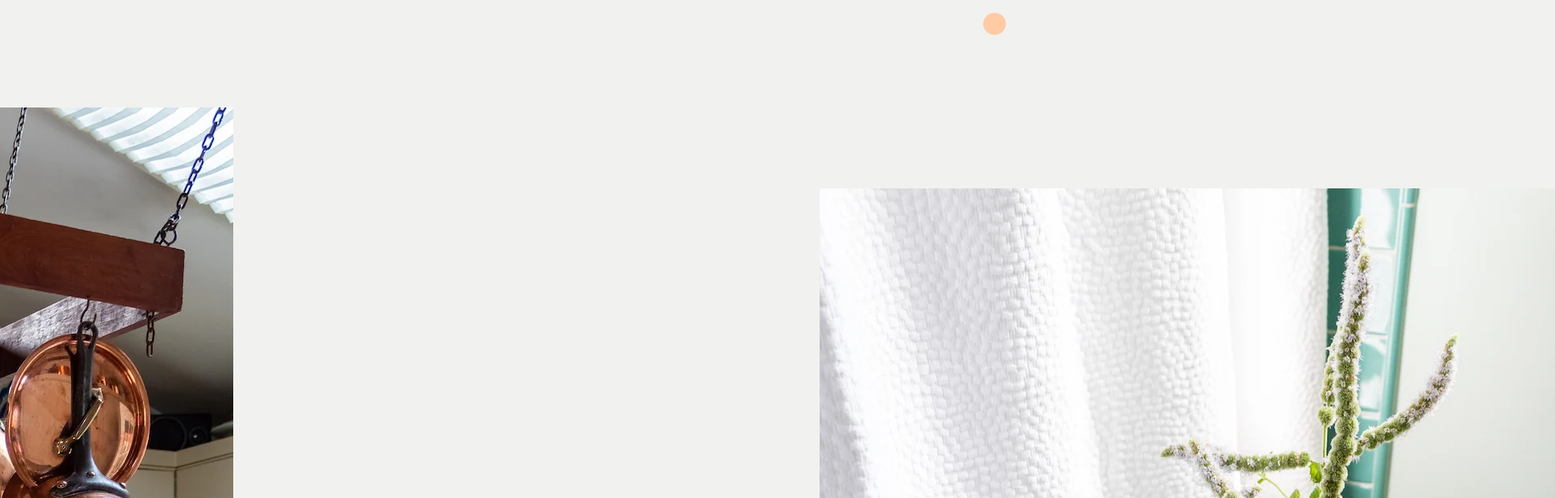
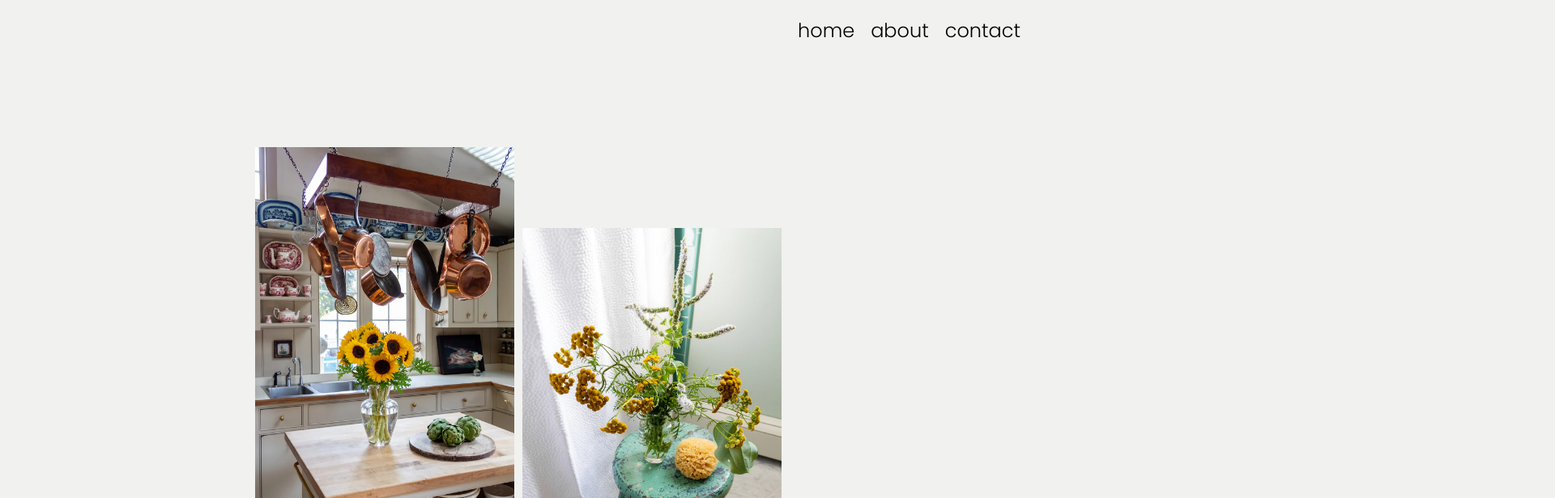
Before and after one commit to izzy1090/edie-templeton-design, a React (Create React App) app: page / in a window 1280 px wide. Shown: the top 616 px of the page at 81% size, 1920 px wide, since content can reach past the window. Built offline with nearby package versions, Linux system fonts and the light colour scheme.

Commit message:
Added a desktop menu and a mobile nav menu

```diff
--- a/src/components/navMenu.js
+++ b/src/components/navMenu.js
@@ -1,42 +1,61 @@
 import { useEffect } from "react";
 import useGlobalStates from "../hooks/use-globalStates";
 
-function NavMenu( { hamburger, invertedHamburger, activeMenu } ){
+function NavMenu( { menuItems } ){
 
     const { isNavOpen, setIsOpen } = useGlobalStates();
 
-        // useEffect so the web page is always looking for a click event
-        useEffect(()=> {
+    const hamburger = <div className="hamburger"></div>
+    const invertedHamburger = <div className="invertedHamburger"></div>
+
+    // useEffect so the web page is always looking for a click event
+    useEffect(()=> {
+        if (isNavOpen){
             // sets up a click handler and passes in a click event
             const handler = (event) => {
                 // init. a var to look for the click event target's className
                 const clickedDiv = event.target.className;
                 // if the class name is the activeMenu
-                if (clickedDiv === 'activeMenu'){
+                if (clickedDiv === 'activeMenu' || event.key === 'Escape'){
                     // close the menu
-                    setIsOpen(false)
+                    setIsOpen(false);
                 }
             }
 
-            document.addEventListener('click', handler)
+            document.addEventListener('click', handler);
+            document.addEventListener('keydown', handler);
 
             return ()=>{
                 document.removeEventListener('click', handler)
+                document.removeEventListener('keydown', handler);
             }
-
-        }, [setIsOpen])
+        }
+    }, [setIsOpen, isNavOpen])
 
     const handleOpenCloseMenu = () => {
         setIsOpen(!isNavOpen)
     }
+
+    const mobileActiveMenu = menuItems.map((menuItem)=>{
+        return <div key={menuItem.key}>
+            <a href={menuItem.path}>{menuItem.value}</a>
+        </div>
+    })
+
+    const renderedMenuItems = menuItems.map((menuItem)=>{
+        return <div key={menuItem.key} style={{padding: '10px'}}>
+            <a href={menuItem.path}>{menuItem.value}</a>
+        </div>
+    })
 
     return <>
         <div className={isNavOpen ? "menuTransitionIn" : "menuTransitionOut"}>
         <span onClick={handleOpenCloseMenu}>
             {isNavOpen ? invertedHamburger : hamburger}
         </span>
-            {isNavOpen ? activeMenu : null}
+            {isNavOpen ? <div className="mobileActiveMenu">{mobileActiveMenu}</div> : null}
         </div>
+        <div className="desktopMenu">{renderedMenuItems}</div>
     </>
 }
 
--- a/src/pages/ImagesPage.js
+++ b/src/pages/ImagesPage.js
@@ -35,20 +35,20 @@ import NYTCompressed from '../images/gallery/NYT.webp';
 function ImagesPage () {
 
     const imageArray = [
-        {key: 0, highResImage: grammieKitchen, compressedImage: grammieKitchenCompressed, alt: "Edie's grandma's kitchen." , loading: 'lazy'},
-        {key: 1, highResImage: chineseCabinet, compressedImage: chineseCabinetCompressed, alt: 'Ornate black and gold chinese cabinet.', loading: 'lazy'},
-        {key: 2, highResImage: livingRoom1, compressedImage: livingRoom1Compressed, width: 1800, height: 1200, alt: '72 Clermont Ave shot # 1.', loading: 'lazy'},
-        {key: 3, highResImage: livingRoom2, compressedImage: livingRoom2Compressed, width: 1200, height: 1800, alt: '72 Clermont Ave shot # 2.', loading: 'lazy' },
-        {key: 4, highResImage: livingRoom3, compressedImage: livingRoom3Compressed, width: 1200, height: 1800, alt: '72 Clermont Ave shot # 3.', loading: 'lazy'},
-        {key: 5, highResImage: bathroom1, compressedImage: bathroom1Compressed, width: 1300, height: 1950, alt: 'Bathroom shot 1.', loading: 'lazy'},
-        {key: 6, highResImage: bathroom2, compressedImage: bathroom2Compressed, width: 1300, height: 1950, alt: 'Bathroom shot 2.', loading: 'lazy'},
-        {key: 7, highResImage: flowers, compressedImage: flowersCompressed, width: 1067, height: 1600, alt: 'Bouquet of flowers.', loading: 'lazy'},
-        {key: 8, highResImage: diningRoom, compressedImage: diningRoomCompressed, width: 1000, height: 1500, alt: "Edie's parent's living room.", loading: 'lazy'},
-        {key: 9, highResImage: bedroom1, compressedImage: bedroom1Compressed, width: 933, height: 1400, alt: 'Dog sitting on bed in front of portrait in the background.', loading: 'lazy'},
-        {key: 10, highResImage: bedroom2, compressedImage: bedroom2Compressed, width: 1200, height: 1800, alt: 'Empty bedroom with chair and fur rug draped over the chair.', loading: 'lazy'},
-        {key: 11, highResImage: nightstand1, compressedImage: nightstand1Compressed, width: 1067, height: 1600, alt: 'Nightstand photo 1.', loading: 'lazy'},
-        {key: 12, highResImage: nightstand2, compressedImage: nightstand2Compressed, width: 1333, height: 2000,  alt: 'Nightstand photo 2.', loading: 'lazy'},
-        {key: 13, highResImage: NYT, compressedImage: NYTCompressed, width: 1800, height: 1200, alt: 'Copy of the NYT laid out on a dining room table.', loading: 'lazy'} ];
+        {key: 0, highResImage: grammieKitchen, compressedImage: grammieKitchenCompressed, alt: "Edie's grandma's kitchen." },
+        {key: 1, highResImage: chineseCabinet, compressedImage: chineseCabinetCompressed, alt: 'Ornate black and gold chinese cabinet.'},
+        {key: 2, highResImage: livingRoom1, compressedImage: livingRoom1Compressed, width: 1800, height: 1200, alt: '72 Clermont Ave shot # 1.'},
+        {key: 3, highResImage: livingRoom2, compressedImage: livingRoom2Compressed, width: 1200, height: 1800, alt: '72 Clermont Ave shot # 2.'},
+        {key: 4, highResImage: livingRoom3, compressedImage: livingRoom3Compressed, width: 1200, height: 1800, alt: '72 Clermont Ave shot # 3.'},
+        {key: 5, highResImage: bathroom1, compressedImage: bathroom1Compressed, width: 1300, height: 1950, alt: 'Bathroom shot 1.'},
+        {key: 6, highResImage: bathroom2, compressedImage: bathroom2Compressed, width: 1300, height: 1950, alt: 'Bathroom shot 2.'},
+        {key: 7, highResImage: flowers, compressedImage: flowersCompressed, width: 1067, height: 1600, alt: 'Bouquet of flowers.'},
+        {key: 8, highResImage: diningRoom, compressedImage: diningRoomCompressed, width: 1000, height: 1500, alt: "Edie's parent's living room."},
+        {key: 9, highResImage: bedroom1, compressedImage: bedroom1Compressed, width: 933, height: 1400, alt: 'Dog sitting on bed in front of portrait in the background.'},
+        {key: 10, highResImage: bedroom2, compressedImage: bedroom2Compressed, width: 1200, height: 1800, alt: 'Empty bedroom with chair and fur rug draped over the chair.'},
+        {key: 11, highResImage: nightstand1, compressedImage: nightstand1Compressed, width: 1067, height: 1600, alt: 'Nightstand photo 1.'},
+        {key: 12, highResImage: nightstand2, compressedImage: nightstand2Compressed, width: 1333, height: 2000,  alt: 'Nightstand photo 2.'},
+        {key: 13, highResImage: NYT, compressedImage: NYTCompressed, width: 1800, height: 1200, alt: 'Copy of the NYT laid out on a dining room table.'} ];
 
     return <Images images={imageArray}/>
 }
--- a/src/pages/NavMenuPage.js
+++ b/src/pages/NavMenuPage.js
@@ -2,20 +2,13 @@ import NavMenu from "../components/navMenu";
 
 function NavMenuPage(){
 
-    const hamburger = <div className="hamburger"></div>
-    const invertedHamburger = <div className="invertedHamburger"></div>
+    const menuItems = [
+        {key: 0, value: 'home', path: '/'},
+        {key: 1, value: 'about', path: '/about'},
+        {key: 2, value: 'contact', path: '/contact'}
+    ]
 
-    const activeMenu = <div className="activeMenu">
-        <a href="/">home</a>
-        <a href="/about">about</a>
-        <a href="/contact">contact</a>
-    </div>
-
-    return <NavMenu
-        hamburger={hamburger}
-        invertedHamburger={invertedHamburger}
-        activeMenu={activeMenu}
-    />
+    return <NavMenu menuItems={menuItems}/>
 };
 
 export default NavMenuPage;
--- a/src/styles/images.css
+++ b/src/styles/images.css
@@ -85,11 +85,24 @@
 /* Medium devices (landscape tablets, 768px and up) */
 @media only screen and (min-width: 768px) {}
 
-/* Large devices (laptops/desktops, 992px and up) */
-/* @media only screen and (min-width: 992px) {} */
+/* Extra large devices (large laptops and desktops, 1000px and up) */
+@media only screen and (min-width: 1000px) {
+    .imagesSpreadContainer {
+        padding-top: 8%;
+    }
 
-/* Extra large devices (large laptops and desktops, 1300px and up) */
+    .imageContainer > img {
+        max-width: 25vw;
+        height: auto;
+    }
+}
+
+/* Extra large devices (large laptops and desktops, 1500px and up) */
 @media only screen and (min-width: 1500px) {
+    .imagesSpreadContainer {
+        padding-top: 6%;
+    }
+
     .imageContainer > img {
         max-width: 20vw;
         height: auto;
--- a/src/styles/navMenu.css
+++ b/src/styles/navMenu.css
@@ -9,6 +9,7 @@
     width: 1.7rem;
     background-color: #ffcba4;
     z-index: 2;
+    display: none;
 }
 
 .invertedHamburger {
@@ -22,9 +23,10 @@
     width: 1.7rem;
     background-color: #F1F1EF;
     z-index: 2;
+    display: none;
 }
 
-.activeMenu {
+.mobileActiveMenu {
     height: 100%;
     width: 100%;
     display: flex;
@@ -36,7 +38,7 @@
     z-index: 1;
 }
 
-.activeMenu a {
+.mobileActiveMenu a {
     margin: 5px;
     cursor: pointer;
     text-decoration: none;
@@ -44,8 +46,21 @@
     color: black;
 }
 
-.activeMenu a:hover {
-    color: #F1F1EF;
+.desktopMenu {
+    display: flex;
+    flex-direction: row;
+    justify-content: flex-end;
+    margin: 10px;
+}
+
+.desktopMenu a {
+    text-decoration: none;
+    font-size: 1.5rem;
+    color: black;
+}
+
+.desktopMenu a:hover {
+    color: #ffcba4;
 }
 
 .menuTransitionIn {
@@ -75,3 +90,30 @@
         opacity: 1;
     }
 }
+
+/* Extra small devices (phones, 600px and down) */
+@media only screen and (max-width: 600px) {
+    .desktopMenu {
+        display: none;
+    }
+
+    .hamburger {
+        display: block;
+    }
+
+    .invertedHamburger {
+        display: block;
+    }
+}
+
+/* Small devices (portrait tablets and large phones, 600px and up) */
+@media only screen and (min-width: 600px) {}
+
+/* Medium devices (landscape tablets, 768px and up) */
+@media only screen and (min-width: 768px) {}
+
+/* Extra large devices (large laptops and desktops, 1000px and up) */
+@media only screen and (min-width: 1000px) {}
+
+/* Extra large devices (large laptops and desktops, 1500px and up) */
+@media only screen and (min-width: 1500px) {}
```
